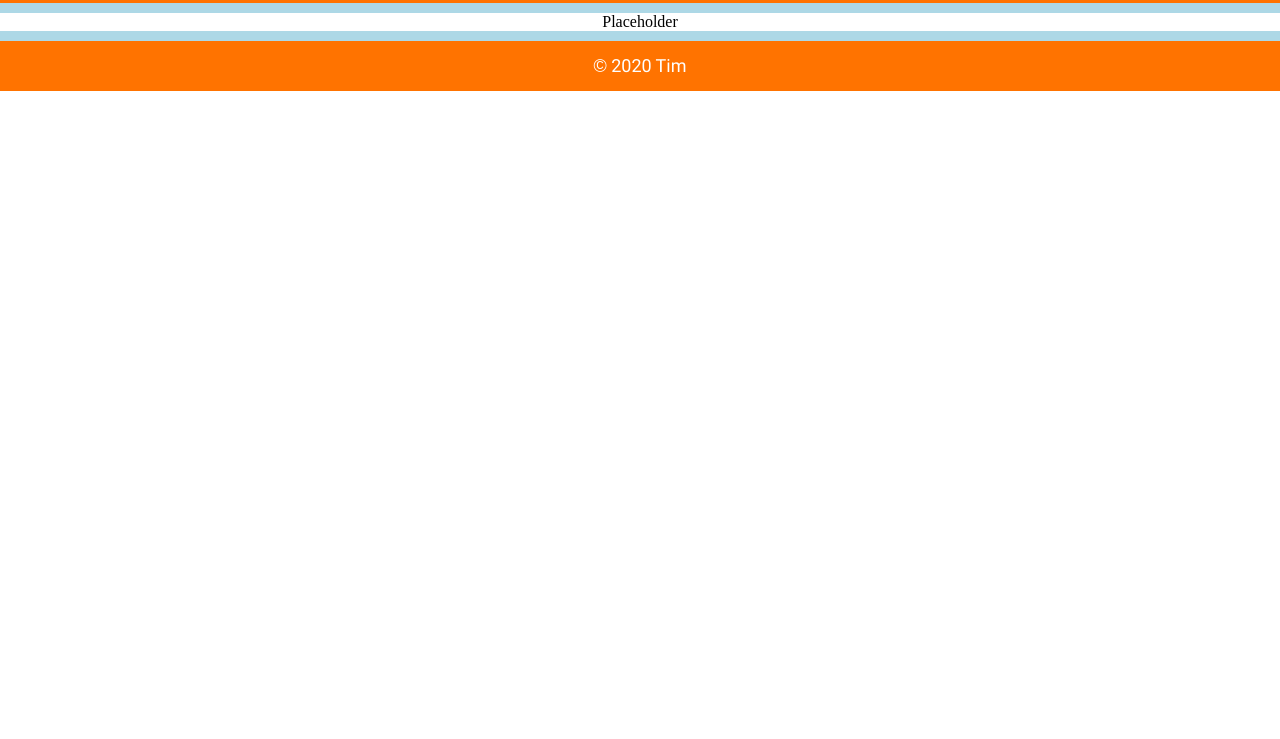
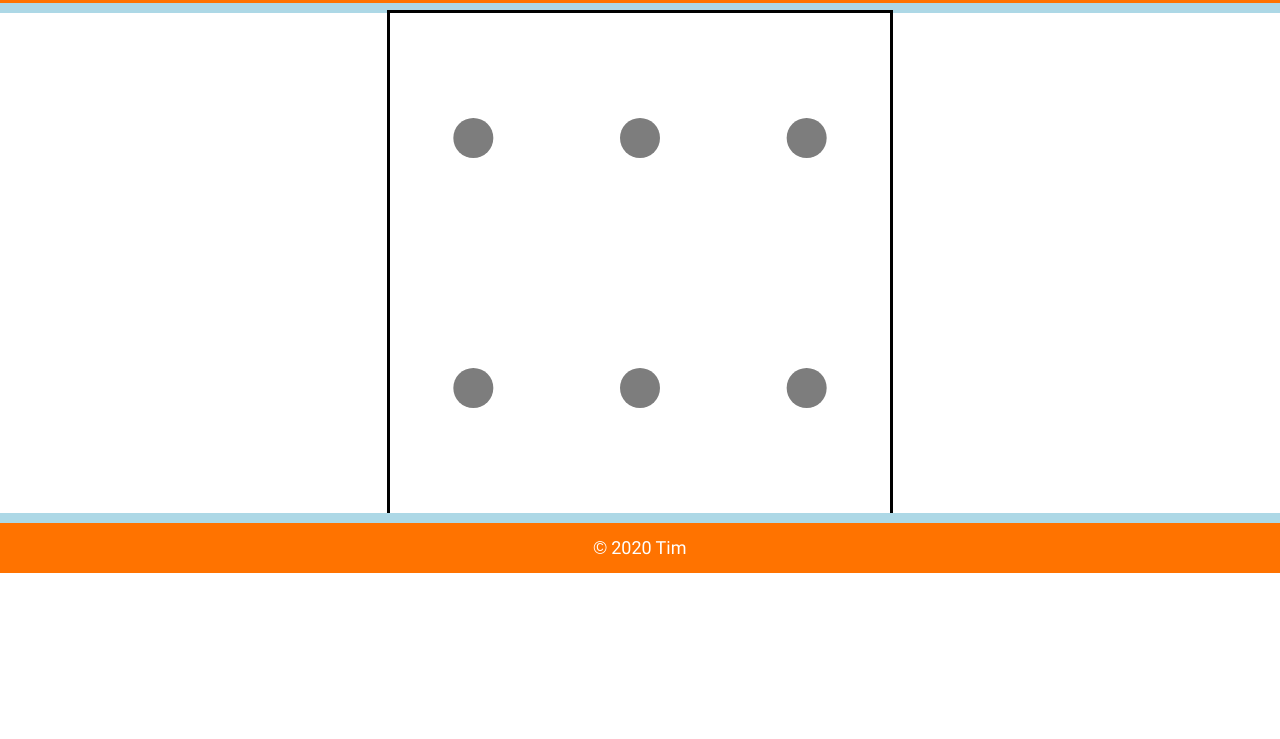
Before and after one commit to jasper7466/TestTask-4, a website built with webpack: page src/pages/index.html in a window 1280 px wide. Shown: the part 61-800 px from the top of the page. Built offline with nearby package versions, Linux system fonts and the light colour scheme.

Commit message:
JS/Вёрстка. Создан класс "Screen" для работы с <canvas> - Из index.html убрана заглушка - Создан блок "screen" - Создан класс "Screen" с минимальным набором методов - В index.js добавлена инициализация экземпляра класса "Screen" и небольшое демо его работы

```diff
--- /dev/null
+++ b/src/blocks/screen/Screen.mjs
@@ -0,0 +1,59 @@
+export class Screen
+{
+    constructor(container, width, height)
+    {
+        // Сохраняем параметры
+        this._container = container;
+        this._width = width;
+        this._height = height;
+
+        // Создаём холст
+        this._canvas = document.createElement('canvas');
+        this._canvas.classList.add('screen');
+        this._canvas.setAttribute('width', width);
+        this._canvas.setAttribute('height', height);
+
+        // На случай, если браузер не поддерживает тег <canvas>
+        this._canvas.textContent = 'Sorry, but your browser is not supported :(';
+
+        // Получаем контекст
+        this._ctx = this._canvas.getContext('2d');
+    }
+
+    // Метод для размещения холста в родительском контейнере
+    deploy()
+    {
+        this._container.appendChild(this._canvas);
+    }
+
+    // Метод для открепления холста от родительского контейнера
+    retract()
+    {
+        this._container.removeChild(this._canvas);
+    }
+
+    // Метод для полной очистки холста
+    clear()
+    {
+        this._ctx.clearRect(0, 0, this._width, this._height);
+    }
+
+    // Демо-метод для отладки
+    demo(h, v, r)
+    {
+        this.clear()
+        let h_step = this._width / h;
+        let v_step = this._height / v;
+
+        for (let i = 0; i < h; i++)
+        {
+            for (let j = 0; j < v; j++)
+            {
+                this._ctx.beginPath();
+                this._ctx.arc(h_step / 2 + h_step * i, v_step / 2 + v_step * j, r, 0, 2 * Math.PI);
+                this._ctx.fillStyle = 'rgb(125, 125, 125)';
+                this._ctx.fill();
+            }
+        }
+    }
+}
--- /dev/null
+++ b/src/blocks/screen/screen.css
@@ -0,0 +1,3 @@
+.screen {
+  outline: 3px solid black;
+}
--- a/src/pages/index.html
+++ b/src/pages/index.html
@@ -19,9 +19,6 @@
   <!-- - - - - - MAIN - - - - - -->
   <main class="main">
     <!-- - - - - - MAIN / INPUT - - - - - -->
-    <div>
-      Placeholder
-    </div>
   </main>
   <!-- - - - - - FOOTER - - - - - -->
   <footer class="footer">
--- a/src/scripts/index.js
+++ b/src/scripts/index.js
@@ -2,3 +2,18 @@
 
 // Импортируем корневой файл стилей страницы
 import '../styles/index.css';
+
+// Импортируем необходимые модули из блоков
+import { Screen } from '../blocks/screen/Screen';
+
+// Получаем ссылки на необходимые узлы структуры документа
+const holder = document.querySelector('.main');                   // Главная секция страницы
+
+// Создаём экран
+const screen = new Screen(holder, 500, 500);
+
+// Деплоим экран в документ
+screen.deploy();
+
+// Запускаем демо
+screen.demo(3, 2, 20);
--- a/src/styles/index.css
+++ b/src/styles/index.css
@@ -5,3 +5,4 @@
 @import url(../blocks/page/page.css);
 @import url(../blocks/header/header.css);
 @import url(../blocks/footer/footer.css);
+@import url(../blocks/screen/screen.css);
```
